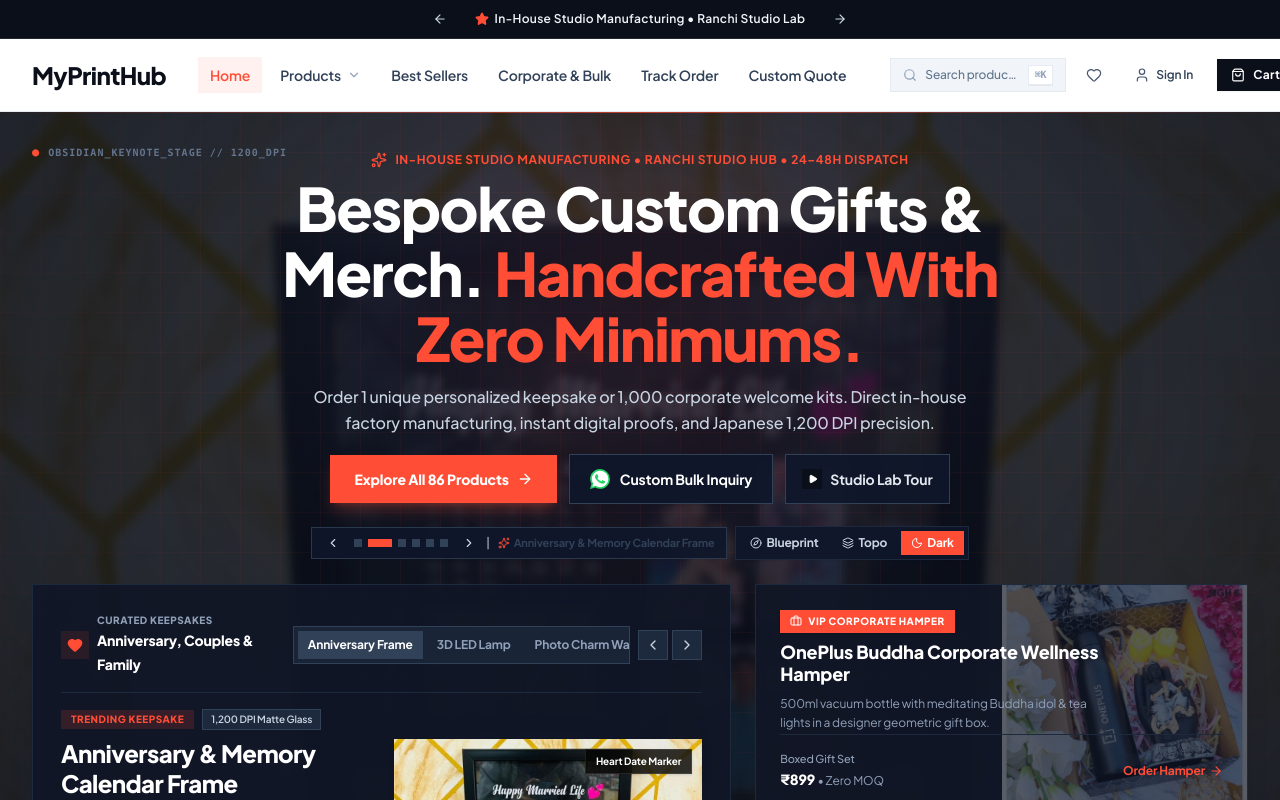
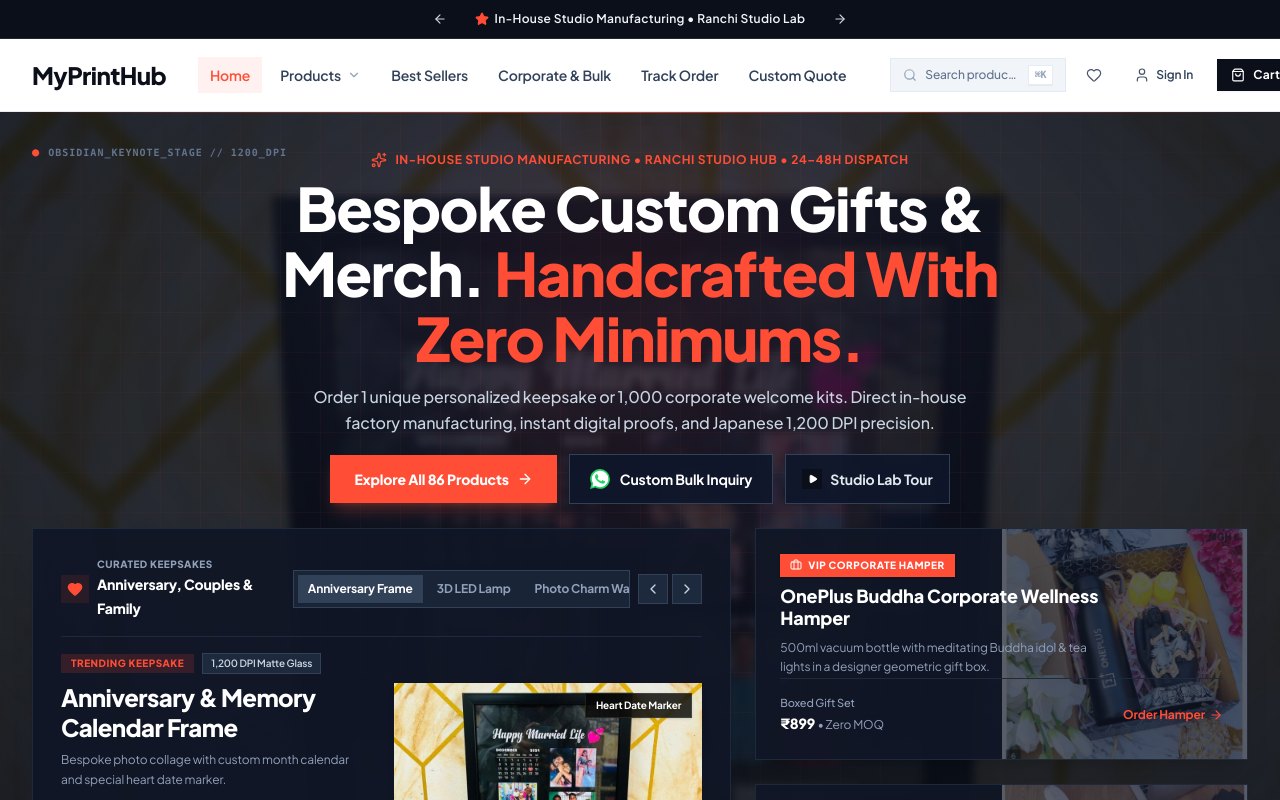
Before and after one commit to saheb1727/Web_Project, a Next.js app: page / in a window 1280 px wide. Shown: the top 800 px of the page. Built offline with nearby package versions, Linux system fonts and the light colour scheme.

Commit message:
Remove carousel navigation and theme toggle controls from hero section

```diff
--- a/src/components/home/HeroSection.tsx
+++ b/src/components/home/HeroSection.tsx
@@ -15,9 +15,6 @@ import {
   Coffee,
   Truck,
   MessageCircle,
-  Compass,
-  Layers,
-  Moon,
   ChevronLeft,
   ChevronRight,
 } from "lucide-react";
@@ -133,15 +130,6 @@ export const HeroSection: React.FC = () => {
     }
   }, []);
 
-  const handleThemeChange = (t: HeroBgTheme) => {
-    setBgTheme(t);
-    try {
-      localStorage.setItem("myprinthub_hero_bg", t);
-    } catch {
-      // Ignore
-    }
-  };
-
   const isDark = bgTheme === "obsidian";
 
   // Curated keepsake spotlight items for the main hero card
@@ -244,12 +232,6 @@ export const HeroSection: React.FC = () => {
           { opacity: 0, scale: 0.92, y: 15 },
           { opacity: 1, scale: 1, y: 0, duration: 0.5, stagger: 0.1, ease: "back.out(1.4)", clearProps: "all" },
           "-=0.3"
-        )
-        .fromTo(
-          ".hero-carousel-nav",
-          { opacity: 0, y: 10 },
-          { opacity: 1, y: 0, duration: 0.4, clearProps: "all" },
-          "-=0.2"
         )
         .fromTo(
           ".hero-bento-card-main",
@@ -512,122 +494,6 @@ export const HeroSection: React.FC = () => {
                 <span>Studio Lab Tour</span>
               </button>
             </div>
-
-            {/* Studio Background Carousel Controls & Navigation Pill */}
-            <div className="hero-carousel-nav flex flex-wrap items-center justify-center gap-2 pt-2">
-              <div
-                className={`inline-flex items-center gap-2 px-3 py-1.5 rounded-full border text-xs shadow-xs backdrop-blur-md transition-all ${isDark
-                  ? "bg-slate-900/90 border-slate-700/80 text-slate-300"
-                  : "bg-white/95 border-slate-200/90 text-slate-700"
-                  }`}
-              >
-                {/* Prev Button */}
-                <button
-                  type="button"
-                  onClick={() =>
-                    setActiveSlideIndex((prev) => (prev - 1 + backgroundSlides.length) % backgroundSlides.length)
-                  }
-                  className="hover:text-[#FF4D36] transition-colors cursor-pointer p-0.5"
-                  aria-label="Previous Slide"
-                  title="Previous Keepsake"
-                >
-                  <ChevronLeft className="w-3.5 h-3.5" />
-                </button>
-
-                {/* Slide Indicators */}
-                <div className="flex items-center gap-1.5 px-1">
-                  {backgroundSlides.map((slide, idx) => (
-                    <button
-                      key={slide.id}
-                      type="button"
-                      onClick={() => setActiveSlideIndex(idx)}
-                      className={`h-2 rounded-full transition-all duration-300 cursor-pointer ${activeSlideIndex === idx
-                        ? "w-6 bg-[#FF4D36]"
-                        : isDark
-                          ? "w-2 bg-slate-700 hover:bg-slate-500"
-                          : "w-2 bg-slate-300 hover:bg-slate-400"
-                        }`}
-                      aria-label={`Slide ${idx + 1}`}
-                      title={slide.title}
-                    />
-                  ))}
-                </div>
-
-                {/* Next Button */}
-                <button
-                  type="button"
-                  onClick={() => setActiveSlideIndex((prev) => (prev + 1) % backgroundSlides.length)}
-                  className="hover:text-[#FF4D36] transition-colors cursor-pointer p-0.5"
-                  aria-label="Next Slide"
-                  title="Next Keepsake"
-                >
-                  <ChevronRight className="w-3.5 h-3.5" />
-                </button>
-
-                <span className="text-slate-300 dark:text-slate-700">|</span>
-
-                {/* Active Slide Product Link */}
-                <Link
-                  href={backgroundSlides[activeSlideIndex].href}
-                  className="text-[11px] font-bold text-slate-700 dark:text-slate-200 hover:text-[#FF4D36] transition-colors flex items-center gap-1 max-w-[190px] sm:max-w-[260px] truncate"
-                >
-                  <Sparkles className="w-3 h-3 text-[#FF4D36] shrink-0" />
-                  <span className="truncate">{backgroundSlides[activeSlideIndex].title}</span>
-                </Link>
-              </div>
-
-              {/* Theme Toggle Pill */}
-              <div
-                className={`inline-flex items-center gap-1 p-1 rounded-full border text-xs transition-all backdrop-blur-md shadow-xs ${isDark
-                  ? "bg-slate-900/90 border-slate-800 text-slate-300"
-                  : "bg-white/95 border-slate-200/90 text-slate-600"
-                  }`}
-              >
-                <button
-                  type="button"
-                  onClick={() => handleThemeChange("blueprint")}
-                  className={`px-2.5 py-1 rounded-full text-xs font-bold transition-all flex items-center gap-1 cursor-pointer ${bgTheme === "blueprint"
-                    ? "bg-[#FF4D36] text-white shadow-xs"
-                    : isDark
-                      ? "hover:text-white"
-                      : "hover:text-slate-900"
-                    }`}
-                  title="Blueprint Grid Mode"
-                >
-                  <Compass className="w-3 h-3" />
-                  <span>Blueprint</span>
-                </button>
-                <button
-                  type="button"
-                  onClick={() => handleThemeChange("topo")}
-                  className={`px-2.5 py-1 rounded-full text-xs font-bold transition-all flex items-center gap-1 cursor-pointer ${bgTheme === "topo"
-                    ? "bg-[#FF4D36] text-white shadow-xs"
-                    : isDark
-                      ? "hover:text-white"
-                      : "hover:text-slate-900"
-                    }`}
-                  title="Topographic Waves Mode"
-                >
-                  <Layers className="w-3 h-3" />
-                  <span>Topo</span>
-                </button>
-                <button
-                  type="button"
-                  onClick={() => handleThemeChange("obsidian")}
-                  className={`px-2.5 py-1 rounded-full text-xs font-bold transition-all flex items-center gap-1 cursor-pointer ${bgTheme === "obsidian"
-                    ? "bg-[#FF4D36] text-white shadow-xs"
-                    : isDark
-                      ? "hover:text-white"
-                      : "hover:text-slate-900"
-                    }`}
-                  title="Obsidian Dark Keynote Mode"
-                >
-                  <Moon className="w-3 h-3" />
-                  <span>Dark</span>
-                </button>
-              </div>
-            </div>
-
           </div>
 
           {/* Panoramic Bento Grid Showcase (3 Real Products Simultaneously) */}
```
